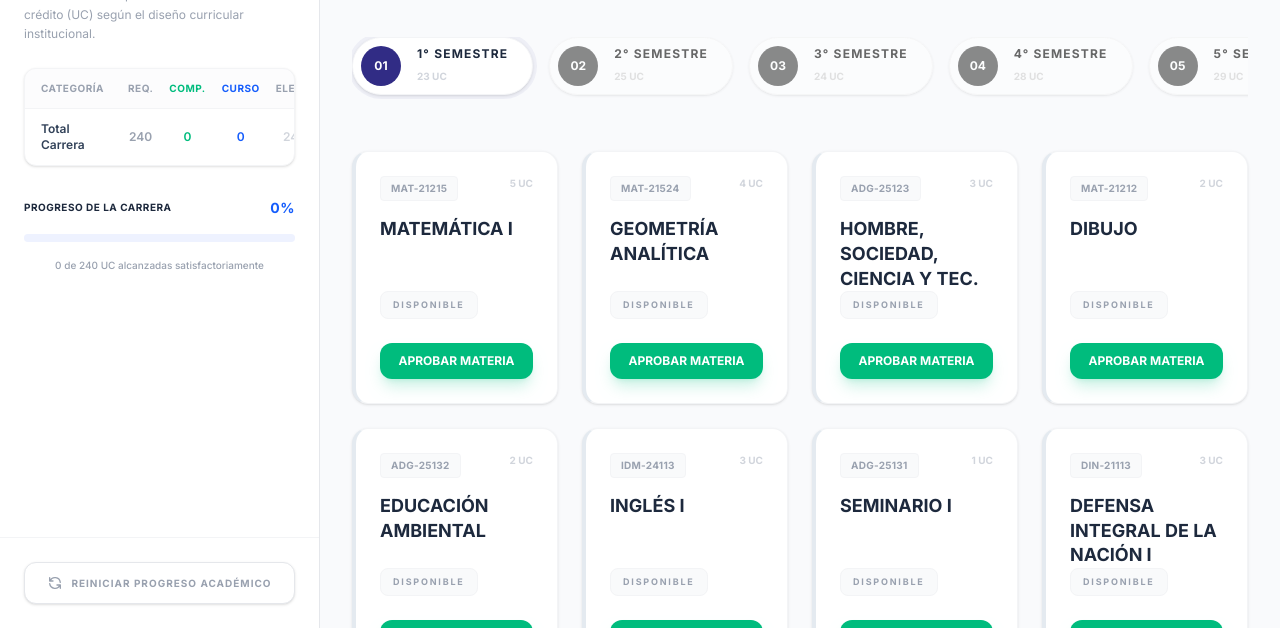
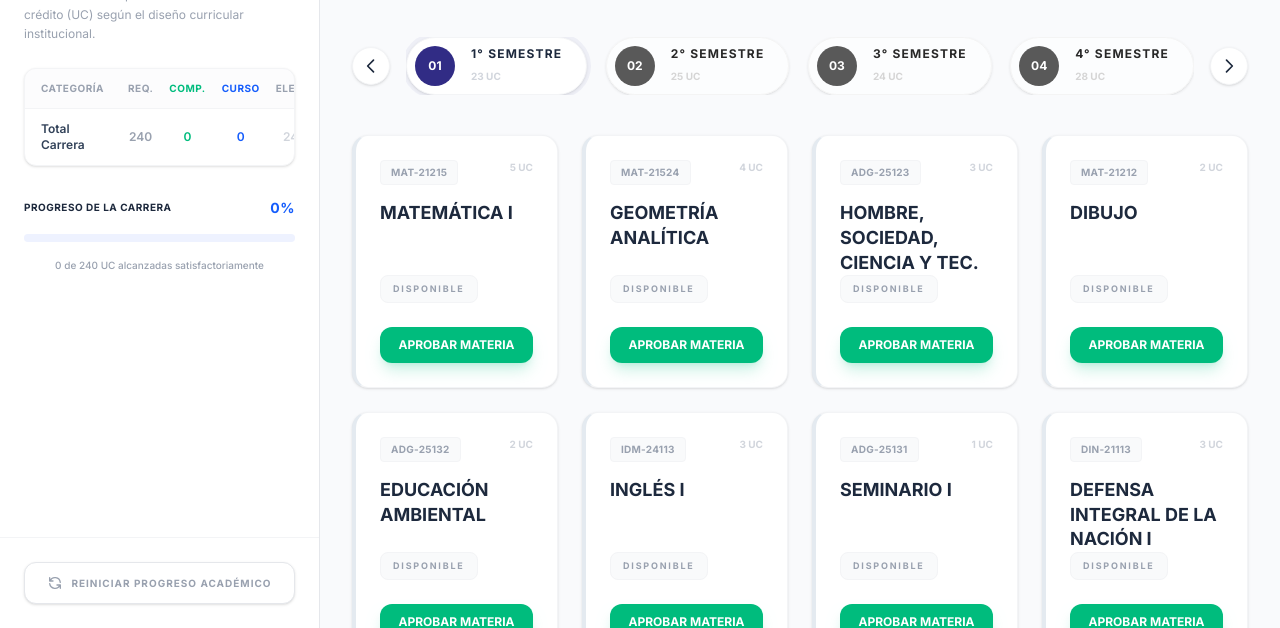
Before and after one commit to preparate/Traka-Project, a website with bundled scripts: page Front/templates/index.html in a window 1280 px wide. Shown: the part 172-800 px from the top of the page. Built offline with nearby package versions, Linux system fonts and the light colour scheme.

Commit message:
mejora de la interfaz

```diff
--- a/Front/templates/app.js
+++ b/Front/templates/app.js
@@ -2,6 +2,9 @@ import { pensum } from '../../datos.js';
 import { getMateriasPorSemestre, isMateriaDisponible, UC } from '../../logic_horarios.js';
 
 let currentSemester = 1;
+let startSemester = 1;
+const VISIBLE_SEMESTERS = 4;
+const TOTAL_SEMESTERS = 9;
 
 /**
  * RENDERIZADO DE PESTAÑAS DE SEMESTRE
@@ -12,13 +15,17 @@ function renderSemesterTabs() {
 
     container.innerHTML = '';
 
-    // Semestres del 1 al 9
-    for (let i = 1; i <= 9; i++) {
+    const endSemester = Math.min(startSemester + VISIBLE_SEMESTERS - 1, TOTAL_SEMESTERS);
+
+    for (let i = startSemester; i <= endSemester; i++) {
         const semesterUC = pensum.filter(m => m.semestre === i).reduce((sum, m) => sum + m.uc, 0);
         const isActive = currentSemester === i;
 
         const btn = document.createElement('button');
-        btn.className = `flex items-center gap-4 p-2 pr-6 rounded-full border border-gray-100 shadow-sm shrink-0 transition-all ${
+        // Añadimos una animación escalonada
+        const delay = (i - startSemester) * 50;
+        btn.style.animationDelay = `${delay}ms`;
+        btn.className = `flex items-center gap-4 p-2 pr-6 rounded-full border border-gray-100 shadow-sm shrink-0 transition-all semester-animate ${
             isActive
             ? 'bg-white ring-4 ring-indigo-900/5'
             : 'bg-white/50 grayscale opacity-70 hover:grayscale-0 hover:opacity-100'
@@ -38,7 +45,33 @@ function renderSemesterTabs() {
         `;
         container.appendChild(btn);
     }
+    updateNavButtons();
 }
+
+function updateNavButtons() {
+    const prevBtn = document.getElementById('prev-semester');
+    const nextBtn = document.getElementById('next-semester');
+
+    if (prevBtn) prevBtn.disabled = startSemester === 1;
+    if (nextBtn) nextBtn.disabled = startSemester + VISIBLE_SEMESTERS > TOTAL_SEMESTERS;
+}
+
+window.moveSemesters = (delta) => {
+    // Delta será +1 o -1, pero multiplicamos por VISIBLE_SEMESTERS para rotar de 4 en 4
+    const skip = delta * VISIBLE_SEMESTERS;
+    let newStart = startSemester + skip;
+
+    // Ajustamos para no salir de los límites
+    if (newStart < 1) newStart = 1;
+    if (newStart > TOTAL_SEMESTERS - VISIBLE_SEMESTERS + 1) {
+        newStart = TOTAL_SEMESTERS - VISIBLE_SEMESTERS + 1;
+    }
+
+    if (newStart !== startSemester) {
+        startSemester = newStart;
+        renderSemesterTabs();
+    }
+};
 
 /**
  * RENDERIZADO DE MATERIAS
--- a/Front/templates/index.html
+++ b/Front/templates/index.html
@@ -116,9 +116,19 @@
                     <p class="text-gray-400 font-medium tracking-wide">Gestión interactiva de unidades curriculares por semestre</p>
                 </header>
 
-                <!-- Semesters Tabs -->
-                <div id="semester-tabs" class="flex gap-4 mb-10 items-center overflow-x-auto pb-4 no-scrollbar">
-                    <!-- Tabs will be rendered here -->
+                <!-- Semesters Navigation -->
+                <div class="flex items-center gap-4 mb-10">
+                    <button id="prev-semester" onclick="moveSemesters(-1)" class="p-2 rounded-full border border-gray-100 bg-white shadow-sm hover:bg-gray-50 transition-all text-slate-800 disabled:opacity-30 disabled:cursor-not-allowed group">
+                        <svg class="size-5 group-hover:-translate-x-0.5 transition-transform" fill="none" stroke="currentColor" viewBox="0 0 24 24"><path stroke-linecap="round" stroke-linejoin="round" stroke-width="2" d="M15 19l-7-7 7-7"></path></svg>
+                    </button>
+
+                    <div id="semester-tabs" class="flex flex-1 gap-4 justify-between items-center overflow-hidden no-scrollbar min-h-[70px]">
+                        <!-- Tabs will be rendered here -->
+                    </div>
+
+                    <button id="next-semester" onclick="moveSemesters(1)" class="p-2 rounded-full border border-gray-100 bg-white shadow-sm hover:bg-gray-50 transition-all text-slate-800 disabled:opacity-30 disabled:cursor-not-allowed group">
+                        <svg class="size-5 group-hover:translate-x-0.5 transition-transform" fill="none" stroke="currentColor" viewBox="0 0 24 24"><path stroke-linecap="round" stroke-linejoin="round" stroke-width="2" d="M9 5l7 7-7 7"></path></svg>
+                    </button>
                 </div>
 
                 <!-- Subjects Grid -->
@@ -155,6 +165,19 @@
         .custom-scrollbar::-webkit-scrollbar-thumb:hover {
             background: #cbd5e1;
         }
+
+        @keyframes fadeIn {
+            from { opacity: 0; transform: translateY(10px); }
+            to { opacity: 1; transform: translateY(0); }
+        }
+
+        .semester-animate {
+            animation: fadeIn 0.4s ease-out forwards;
+        }
+
+        #semester-tabs {
+            scroll-behavior: smooth;
+        }
     </style>
 
 
```
